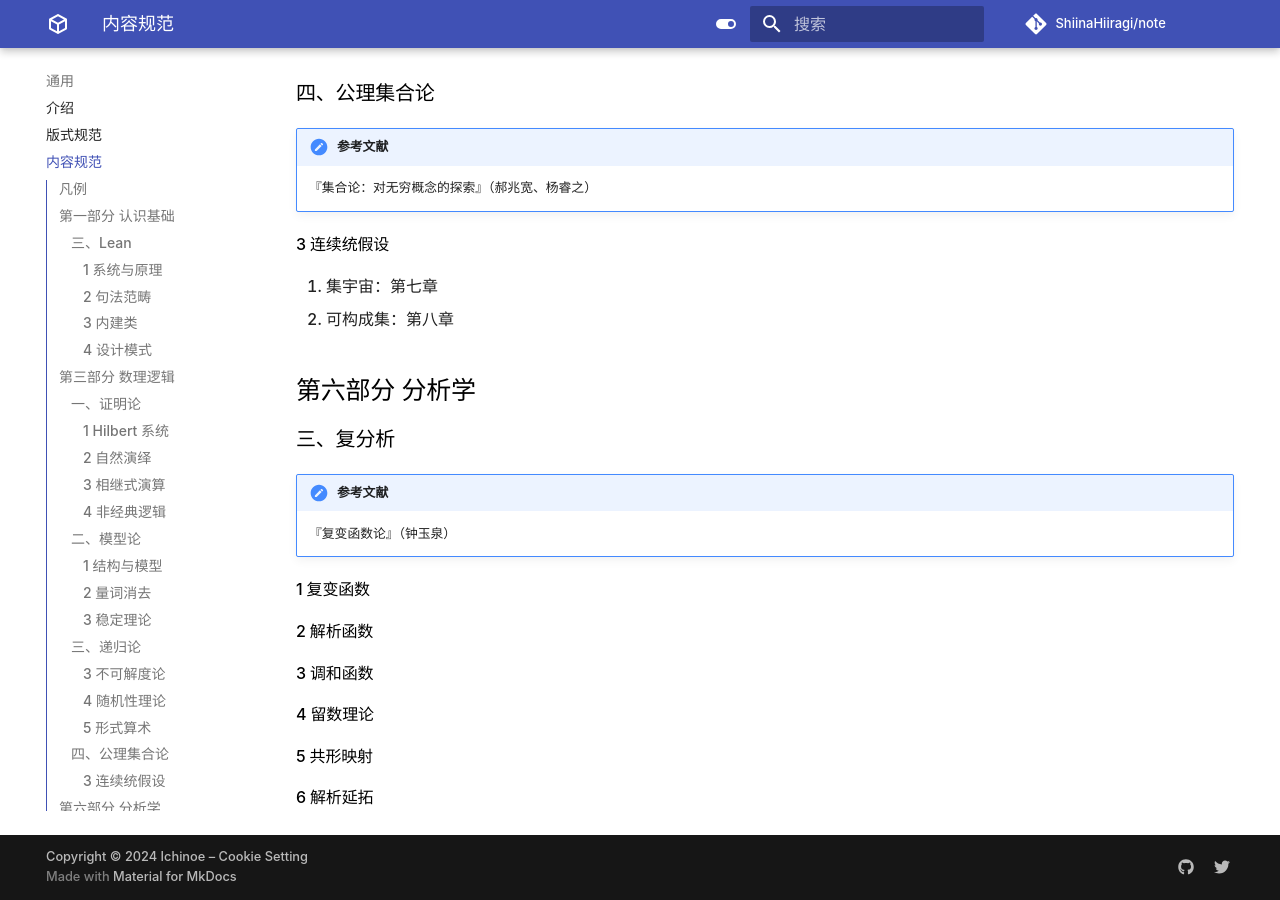
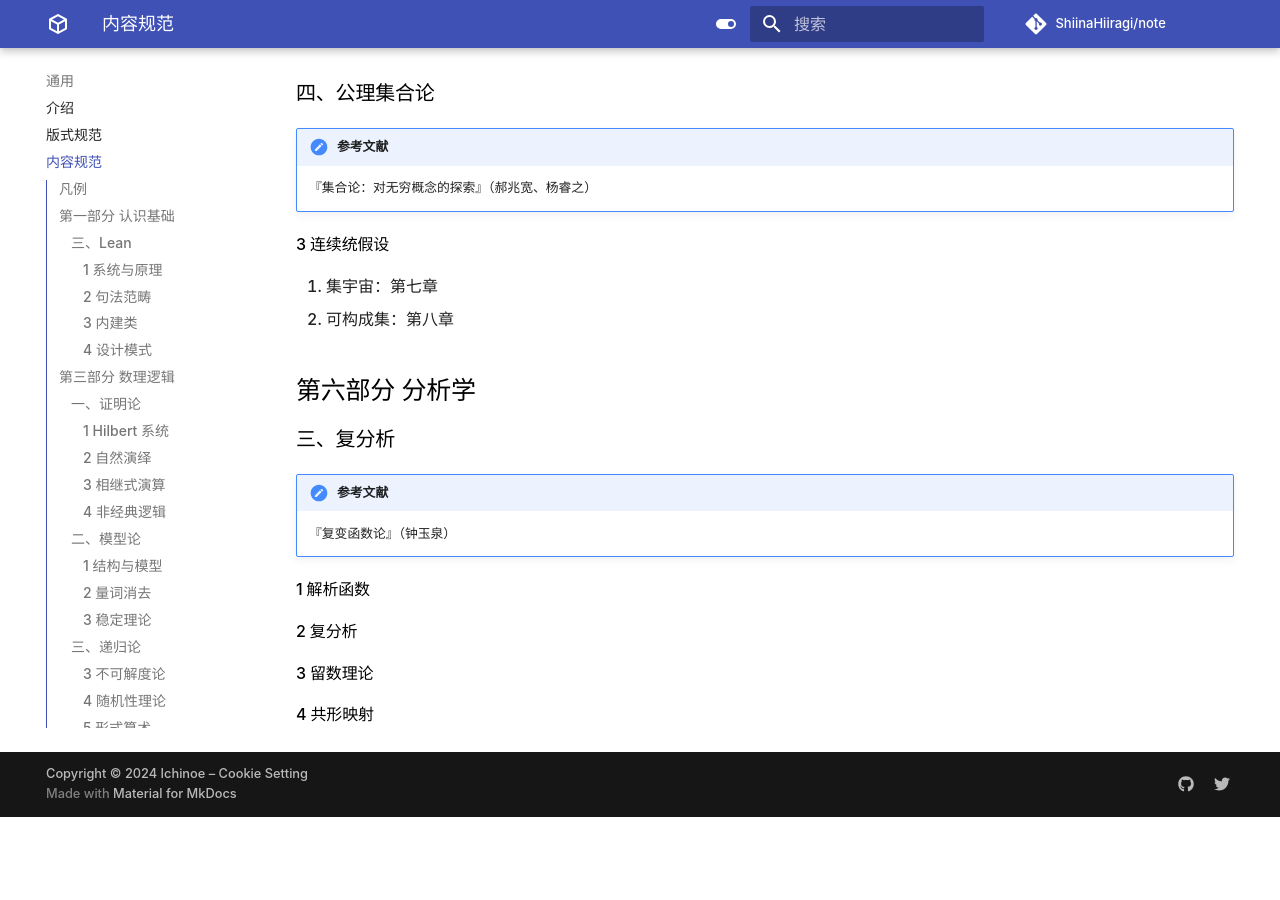
Before and after one commit to ShiinaHiiragi/note, an MkDocs documentation site: the page built from docs/intro/toc.md, in a window 1280 px wide and 900 px high, scrolled down 3401 px. Built offline with MkDocs 1.6.1 and Material for MkDocs 9.7.7, drawn with Linux system fonts in a browser that asks for light colours; comment, search, counter and statistics services are not loaded; after the commit the page ends 4218 px from its top, so only the background shows below that.

Commit message:
hide new

```diff
--- a/docs/intro/toc.md
+++ b/docs/intro/toc.md
@@ -117,14 +117,10 @@
 !!! note "参考文献"
     『复变函数论』（钟玉泉）
 
-#### 1 复变函数
+#### 1 解析函数
 
-#### 2 解析函数
+#### 2 复分析
 
-#### 3 调和函数
+#### 3 留数理论
 
-#### 4 留数理论
-
-#### 5 共形映射
-
-#### 6 解析延拓
+#### 4 共形映射
--- a/mkdocs.yml
+++ b/mkdocs.yml
@@ -117,9 +117,9 @@ nav:
       - 3 句法与篇章法: cogn/jbo/syntax.md
     - 三、Lean:
       - 1 系统原理: cogn/lean/sys.md
-      - 2 句法范畴: cogn/lean/cat.md
-      - 3 初始模块: cogn/lean/init.md
-      - 4 元编程: cogn/lean/meta.md
+      # - 2 句法范畴: cogn/lean/cat.md
+      # - 3 初始模块: cogn/lean/init.md
+      # - 4 元编程: cogn/lean/meta.md
   - 形而上学:
     - 一、认知科学:
       - 1 神经认知: meta/cogn/nerve.md
@@ -193,6 +193,11 @@ nav:
     - 二、实分析:
       - 1 测度论: anly/real/ms.md
       - 2 微分与积分: anly/real/lbg.md
+    - 三、复分析:
+      - 1 解析函数: anly/cmplx/anly.md
+      # - 2 复积分: anly/cmplx/int.md
+      # - 3 留数理论: anly/cmplx/res.md
+      # - 4 共形映射: anly/cmplx/cm.md
     - 四、泛函分析:
       - 1 赋范线性空间: anly/func/norm.md
       - 2 算子与泛函: anly/func/op.md
```
Also changed, not shown: docs/anly/cmplx/anly.md (added, +1 -0 lines), docs/anly/cmplx/cm.md (added, +1 -0 lines), docs/anly/cmplx/int.md (added, +1 -0 lines), docs/anly/cmplx/res.md (added, +1 -0 lines).
